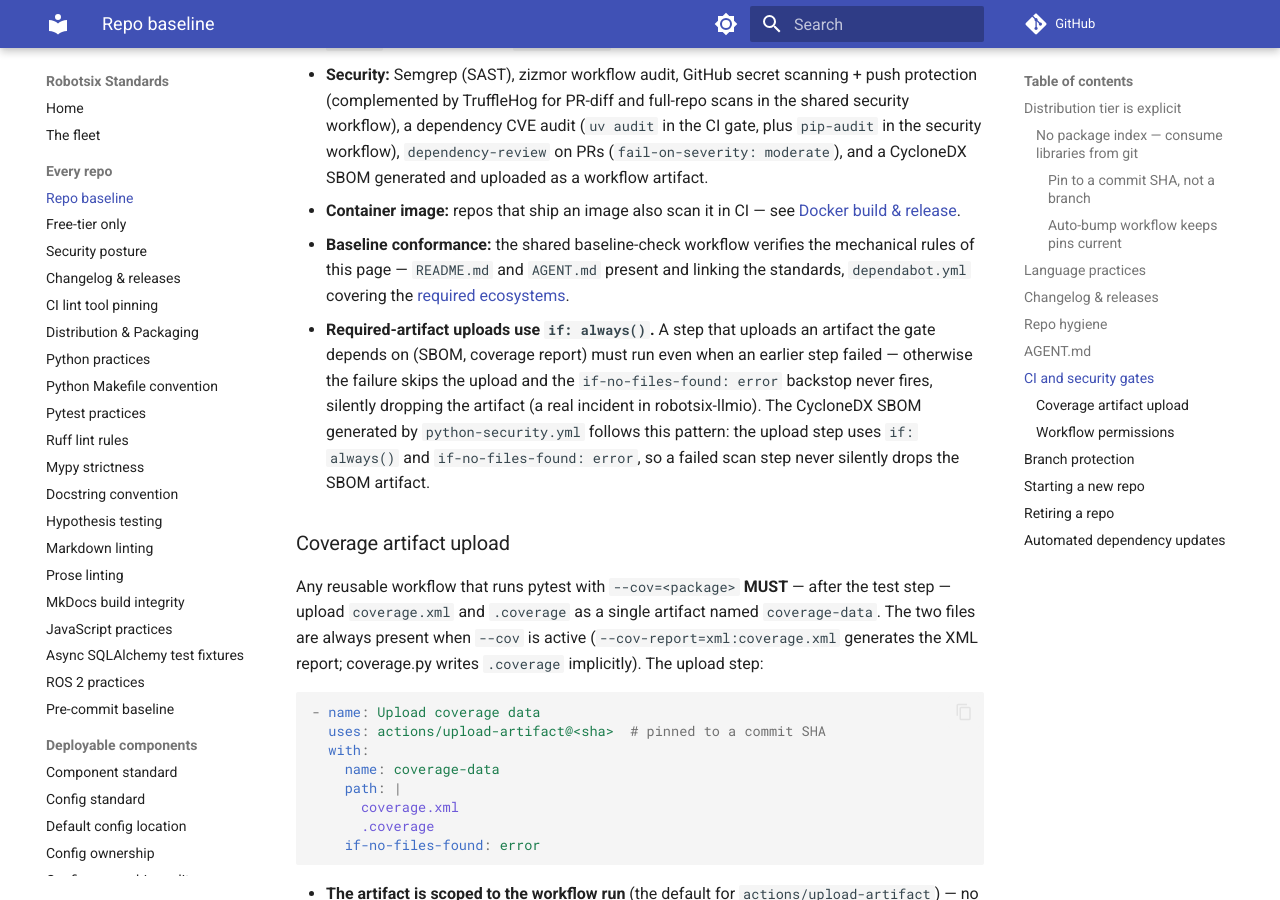
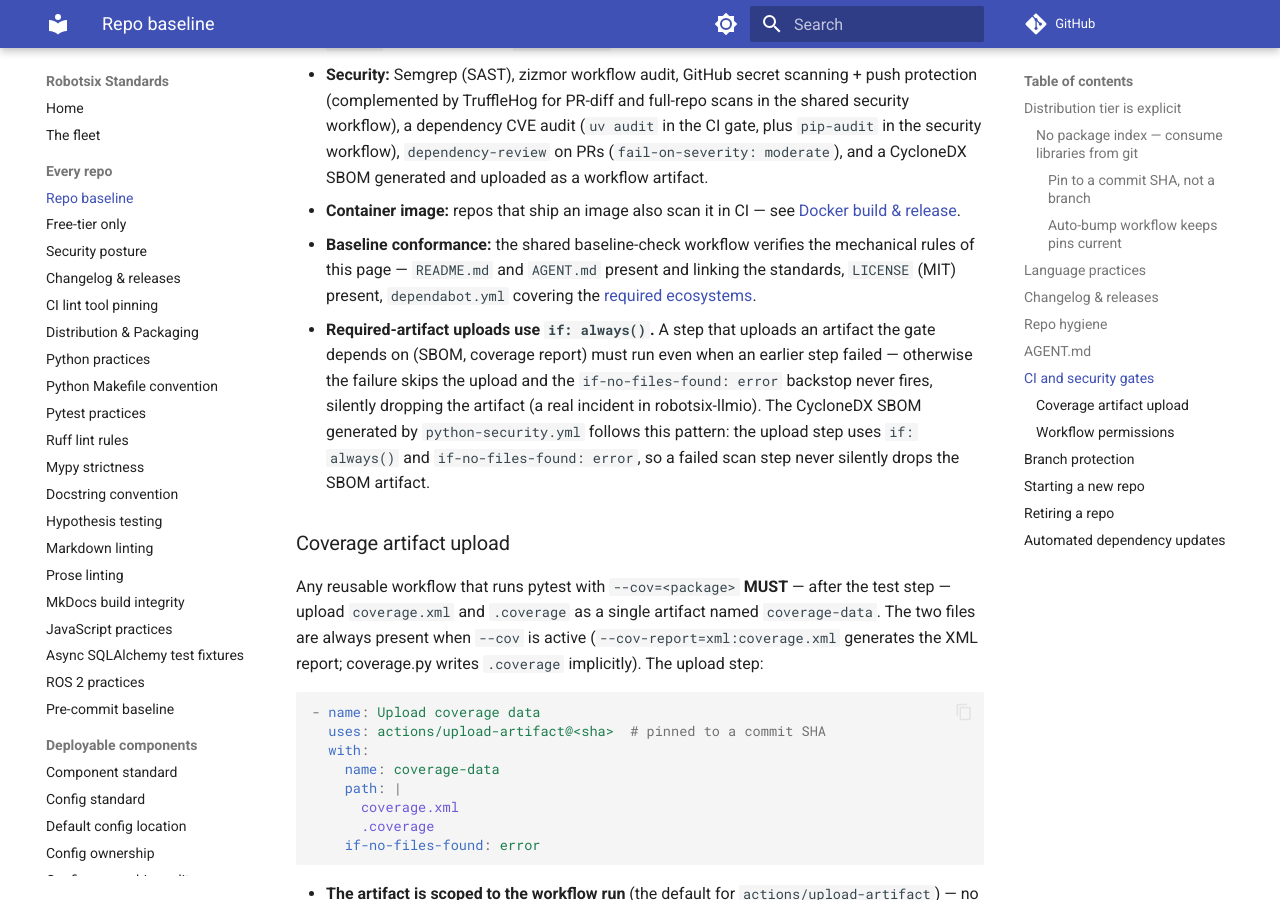
Before and after one commit to damien-robotsix/robotsix-standards, an MkDocs documentation site: the page built from docs/repo-baseline.md, in a window 1280 px wide and 900 px high, scrolled down 3608 px. Built offline with MkDocs 1.6.1 and Material for MkDocs 9.7.7, drawn with Linux system fonts in a browser that asks for light colours; comment, search, counter and statistics services are not loaded.

Commit message:
mill: Add fleet-wide MIT LICENSE presence check to the baseline gate (reusable workflow + conformance bullet) (20260731T110112Z-add-fleet-wide-mit-license-presence-chec-b202)

```diff
--- a/docs/repo-baseline.md
+++ b/docs/repo-baseline.md
@@ -166,7 +166,7 @@ gate set:
   [Docker build & release](docker-standard.md).
 - **Baseline conformance:** the shared baseline-check workflow verifies the
   mechanical rules of this page — `README.md` and `AGENT.md` present and
-  linking the standards, `dependabot.yml` covering the
+  linking the standards, `LICENSE` (MIT) present, `dependabot.yml` covering the
   [required ecosystems](#automated-dependency-updates).
 - **Required-artifact uploads use `if: always()`.** A step that uploads an
   artifact the gate depends on (SBOM, coverage report) must run even when an
```
Also changed, not shown: CHANGELOG.md (+1 -0 lines), changelog.d/20260731T110112Z-add-fleet-wide-mit-license-presence-chec-b202.misc.md (added, +1 -0 lines), 1 other file.
